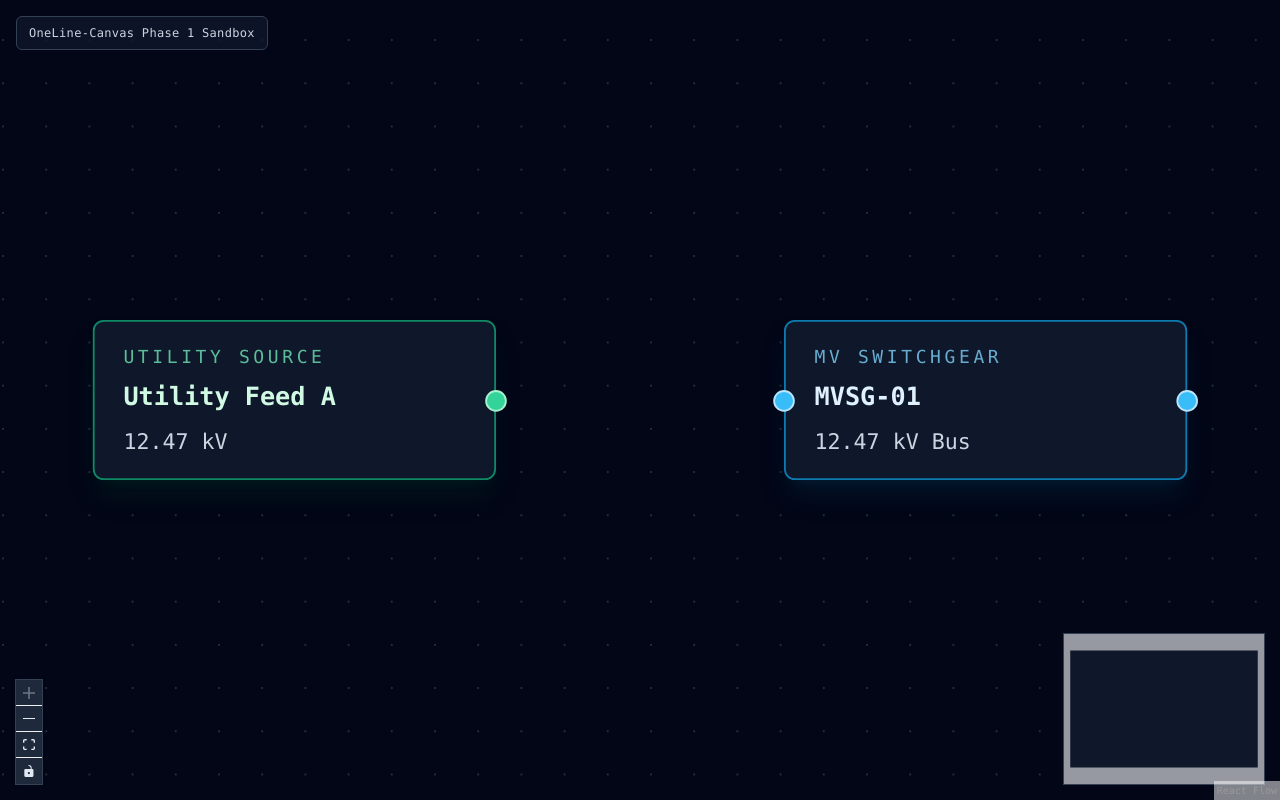
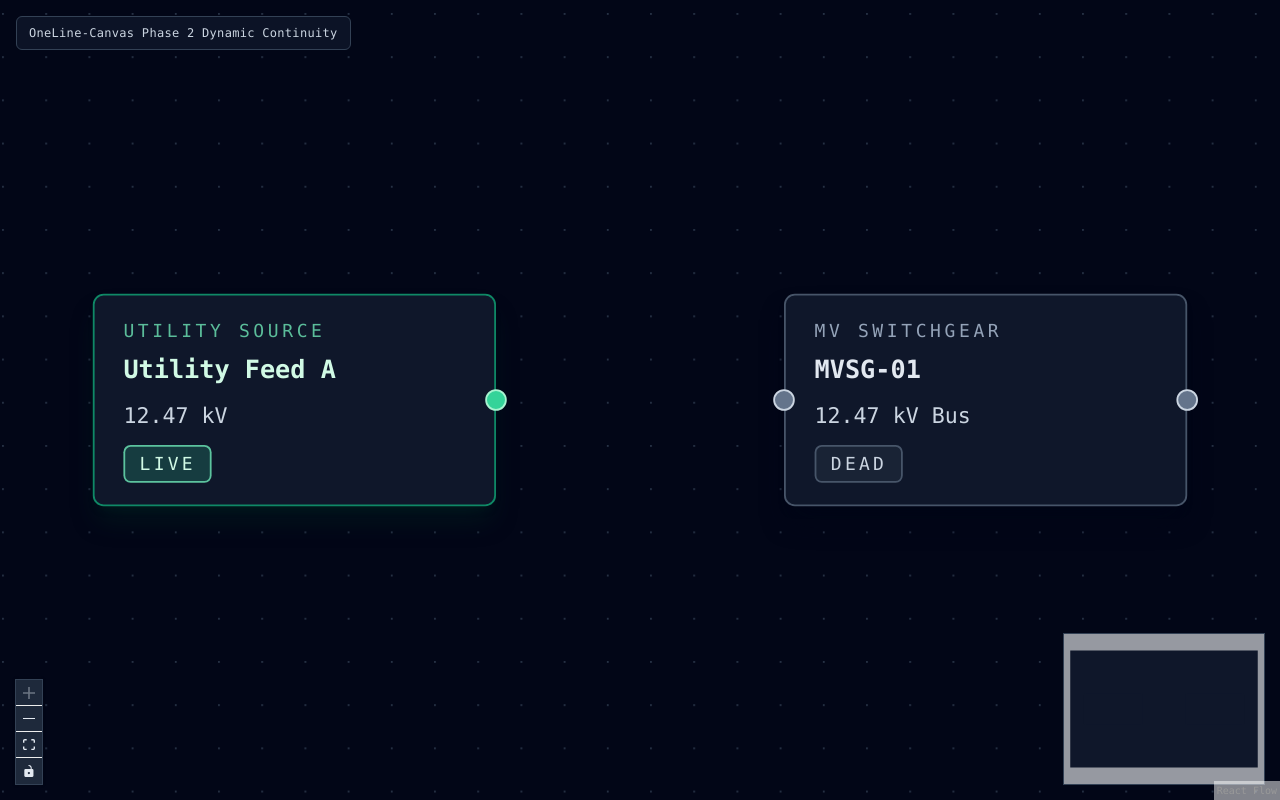
Before and after one commit to Nephtan/OneLine-Canvas, a React (Vite) app: page / in a window 1280 px wide. Built offline with nearby package versions, Linux system fonts and the light colour scheme.

Commit message:
Implement phase conflict and backfeed power flow visualization

```diff
--- a/src/App.jsx
+++ b/src/App.jsx
@@ -11,10 +11,17 @@ import {
 import "@xyflow/react/dist/style.css";
 import UtilityNode from "./nodes/UtilityNode";
 import MVSGNode from "./nodes/MVSGNode";
+import BreakerEdge from "./edges/BreakerEdge";
+import usePowerFlow from "./hooks/usePowerFlow";
+import { BREAKER_STATE } from "./engine/powerFlow";
 
 const nodeTypes = {
   utility: UtilityNode,
   mvsg: MVSGNode
+};
+
+const edgeTypes = {
+  breaker: BreakerEdge
 };
 
 function buildInitialSandboxGraph() {
@@ -58,8 +65,21 @@ function buildInitialSandboxGraph() {
 
 function App() {
   const initialGraph = useMemo(() => buildInitialSandboxGraph(), []);
-  const [nodes, setNodes, onNodesChange] = useNodesState(initialGraph.nodes);
+  const [nodes, , onNodesChange] = useNodesState(initialGraph.nodes);
   const [edges, setEdges, onEdgesChange] = useEdgesState(initialGraph.edges);
+  const { powerStateByNodeId } = usePowerFlow(nodes, edges);
+
+  const renderNodes = useMemo(
+    () =>
+      nodes.map((node) => ({
+        ...node,
+        data: {
+          ...node.data,
+          powerState: powerStateByNodeId[node.id] ?? "Dead"
+        }
+      })),
+    [nodes, powerStateByNodeId]
+  );
 
   const onConnect = useCallback(
     (connection) => {
@@ -67,9 +87,10 @@ function App() {
         addEdge(
           {
             ...connection,
-            type: "smoothstep",
-            animated: false,
-            style: { stroke: "#94a3b8", strokeWidth: 2.25 }
+            type: "breaker",
+            data: {
+              breakerState: BREAKER_STATE.OPEN
+            }
           },
           currentEdges
         )
@@ -78,11 +99,42 @@ function App() {
     [setEdges]
   );
 
+  const onEdgeClick = useCallback(
+    (event, edge) => {
+      event.preventDefault();
+      event.stopPropagation();
+
+      if (edge.type !== "breaker") {
+        return;
+      }
+
+      setEdges((currentEdges) =>
+        currentEdges.map((currentEdge) => {
+          if (currentEdge.id !== edge.id) {
+            return currentEdge;
+          }
+
+          const nextState =
+            currentEdge.data?.breakerState === BREAKER_STATE.CLOSED
+              ? BREAKER_STATE.OPEN
+              : BREAKER_STATE.CLOSED;
+
+          return {
+            ...currentEdge,
+            data: {
+              ...currentEdge.data,
+              breakerState: nextState
+            }
+          };
+        })
+      );
+    },
+    [setEdges]
+  );
+
   const defaultEdgeOptions = useMemo(
     () => ({
-      type: "smoothstep",
-      animated: false,
-      style: { stroke: "#94a3b8", strokeWidth: 2.25 }
+      type: "breaker"
     }),
     []
   );
@@ -90,12 +142,14 @@ function App() {
   return (
     <div className="fixed inset-0 h-screen w-screen bg-slate-950 font-mono text-slate-100">
       <ReactFlow
-        nodes={nodes}
+        nodes={renderNodes}
         edges={edges}
         nodeTypes={nodeTypes}
+        edgeTypes={edgeTypes}
         onNodesChange={onNodesChange}
         onEdgesChange={onEdgesChange}
         onConnect={onConnect}
+        onEdgeClick={onEdgeClick}
         defaultEdgeOptions={defaultEdgeOptions}
         fitView
         minZoom={0.2}
@@ -115,7 +169,7 @@ function App() {
       </ReactFlow>
 
       <div className="pointer-events-none absolute left-4 top-4 rounded-md border border-slate-700 bg-slate-900/80 px-3 py-2 text-xs tracking-wide text-slate-300">
-        OneLine-Canvas Phase 1 Sandbox
+        OneLine-Canvas Phase 2 Dynamic Continuity
       </div>
     </div>
   );
--- /dev/null
+++ b/src/edges/BreakerEdge.jsx
@@ -0,0 +1,64 @@
+import { BaseEdge, EdgeLabelRenderer, getSmoothStepPath } from "@xyflow/react";
+import { BREAKER_STATE, normalizeBreakerState } from "../engine/powerFlow";
+
+const OPEN_EDGE_STYLE = {
+  stroke: "#64748b",
+  strokeWidth: 2.2,
+  strokeDasharray: "9 7",
+  opacity: 0.8
+};
+
+const CLOSED_EDGE_STYLE = {
+  stroke: "#facc15",
+  strokeWidth: 2.8,
+  filter: "drop-shadow(0 0 6px rgba(250, 204, 21, 0.85))"
+};
+
+function BreakerEdge({
+  id,
+  sourceX,
+  sourceY,
+  targetX,
+  targetY,
+  sourcePosition,
+  targetPosition,
+  data
+}) {
+  const breakerState = normalizeBreakerState(data?.breakerState);
+  const isClosed = breakerState === BREAKER_STATE.CLOSED;
+  const [edgePath, labelX, labelY] = getSmoothStepPath({
+    sourceX,
+    sourceY,
+    sourcePosition,
+    targetX,
+    targetY,
+    targetPosition
+  });
+
+  return (
+    <>
+      <BaseEdge
+        id={id}
+        path={edgePath}
+        style={isClosed ? CLOSED_EDGE_STYLE : OPEN_EDGE_STYLE}
+        interactionWidth={34}
+        className="cursor-pointer"
+      />
+
+      <EdgeLabelRenderer>
+        <div
+          style={{ left: `${labelX}px`, top: `${labelY}px` }}
+          className={`pointer-events-none absolute -translate-x-1/2 -translate-y-1/2 rounded border px-2 py-0.5 text-[10px] uppercase tracking-[0.2em] ${
+            isClosed
+              ? "border-amber-300/80 bg-amber-400/25 text-amber-100"
+              : "border-slate-500 bg-slate-900/90 text-slate-300"
+          }`}
+        >
+          {isClosed ? "Closed" : "Open"}
+        </div>
+      </EdgeLabelRenderer>
+    </>
+  );
+}
+
+export default BreakerEdge;
--- /dev/null
+++ b/src/engine/powerFlow.js
@@ -0,0 +1,98 @@
+export const BREAKER_STATE = {
+  OPEN: "open",
+  CLOSED: "closed"
+};
+
+export function normalizeBreakerState(state) {
+  return state === BREAKER_STATE.CLOSED
+    ? BREAKER_STATE.CLOSED
+    : BREAKER_STATE.OPEN;
+}
+
+export function createTopologyKey(nodes, edges) {
+  const nodeSignature = nodes
+    .map((node) => `${node.id}:${node.type ?? "default"}`)
+    .sort();
+
+  const edgeSignature = edges
+    .map((edge) => {
+      const breakerState = normalizeBreakerState(edge.data?.breakerState);
+      return `${edge.source}->${edge.target}:${breakerState}`;
+    })
+    .sort();
+
+  return JSON.stringify({
+    nodes: nodeSignature,
+    edges: edgeSignature
+  });
+}
+
+export function evaluatePowerFlow(nodes, edges) {
+  const nodeIds = nodes.map((node) => node.id);
+  const validNodeIdSet = new Set(nodeIds);
+  const adjacencySets = new Map();
+
+  for (const nodeId of nodeIds) {
+    adjacencySets.set(nodeId, new Set());
+  }
+
+  for (const edge of edges) {
+    const breakerState = normalizeBreakerState(edge.data?.breakerState);
+
+    if (breakerState !== BREAKER_STATE.CLOSED) {
+      continue;
+    }
+
+    if (!validNodeIdSet.has(edge.source) || !validNodeIdSet.has(edge.target)) {
+      continue;
+    }
+
+    adjacencySets.get(edge.source).add(edge.target);
+    adjacencySets.get(edge.target).add(edge.source);
+  }
+
+  const utilitySourceIds = nodes
+    .filter((node) => node.type === "utility")
+    .map((node) => node.id);
+
+  const liveNodeIds = new Set(utilitySourceIds);
+  const queue = [...utilitySourceIds];
+  let readIndex = 0;
+
+  while (readIndex < queue.length) {
+    const currentNodeId = queue[readIndex];
+    readIndex += 1;
+
+    const neighbors = adjacencySets.get(currentNodeId);
+
+    if (!neighbors) {
+      continue;
+    }
+
+    for (const neighborId of neighbors) {
+      if (liveNodeIds.has(neighborId)) {
+        continue;
+      }
+
+      liveNodeIds.add(neighborId);
+      queue.push(neighborId);
+    }
+  }
+
+  const powerStateByNodeId = {};
+
+  for (const nodeId of nodeIds) {
+    powerStateByNodeId[nodeId] = liveNodeIds.has(nodeId) ? "Live" : "Dead";
+  }
+
+  const adjacencyByNodeId = {};
+
+  for (const [nodeId, neighborSet] of adjacencySets.entries()) {
+    adjacencyByNodeId[nodeId] = Array.from(neighborSet).sort();
+  }
+
+  return {
+    powerStateByNodeId,
+    adjacencyByNodeId
+  };
+}
--- /dev/null
+++ b/src/hooks/usePowerFlow.js
@@ -0,0 +1,29 @@
+import { useMemo, useRef } from "react";
+import { createTopologyKey, evaluatePowerFlow } from "../engine/powerFlow";
+
+function usePowerFlow(nodes, edges) {
+  const topologyKey = useMemo(() => createTopologyKey(nodes, edges), [nodes, edges]);
+  const cacheRef = useRef({
+    topologyKey: null,
+    result: {
+      powerStateByNodeId: {},
+      adjacencyByNodeId: {}
+    }
+  });
+
+  return useMemo(() => {
+    if (cacheRef.current.topologyKey === topologyKey) {
+      return cacheRef.current.result;
+    }
+
+    const nextResult = evaluatePowerFlow(nodes, edges);
+    cacheRef.current = {
+      topologyKey,
+      result: nextResult
+    };
+
+    return nextResult;
+  }, [topologyKey]);
+}
+
+export default usePowerFlow;
--- a/src/nodes/MVSGNode.jsx
+++ b/src/nodes/MVSGNode.jsx
@@ -1,25 +1,60 @@
 import { Handle, Position } from "@xyflow/react";
 
 function MVSGNode({ data }) {
+  const isLive = data.powerState === "Live";
+
   return (
-    <div className="min-w-56 rounded-md border border-sky-500/70 bg-slate-900 px-4 py-3 text-left shadow-lg shadow-sky-950/40">
-      <div className="text-[10px] uppercase tracking-[0.2em] text-sky-300/80">
+    <div
+      className={`min-w-56 rounded-md bg-slate-900 px-4 py-3 text-left ${
+        isLive
+          ? "border border-amber-300/90 shadow-[0_0_0_1px_rgba(250,204,21,0.35),0_0_20px_rgba(250,204,21,0.35)]"
+          : "border border-slate-600 shadow-lg shadow-slate-950/70"
+      }`}
+    >
+      <div
+        className={`text-[10px] uppercase tracking-[0.2em] ${
+          isLive ? "text-amber-200/90" : "text-slate-400"
+        }`}
+      >
         MV Switchgear
       </div>
-      <div className="mt-1 text-sm font-semibold text-sky-100">{data.label}</div>
+      <div
+        className={`mt-1 text-sm font-semibold ${
+          isLive ? "text-amber-100" : "text-slate-200"
+        }`}
+      >
+        {data.label}
+      </div>
       <div className="mt-2 text-xs text-slate-300">{data.nominalVoltage}</div>
+      <div
+        className={`mt-2 inline-block rounded border px-2 py-0.5 text-[10px] uppercase tracking-[0.18em] ${
+          isLive
+            ? "border-amber-300/80 bg-amber-400/20 text-amber-100"
+            : "border-slate-600 bg-slate-800/70 text-slate-300"
+        }`}
+      >
+        {data.powerState ?? "Dead"}
+      </div>
 
       <Handle
         id="mvsg-in"
         type="target"
         position={Position.Left}
-        className="h-3 w-3 border border-sky-200 bg-sky-400"
+        className={`h-3 w-3 ${
+          isLive
+            ? "border border-amber-100 bg-amber-300"
+            : "border border-slate-300 bg-slate-500"
+        }`}
       />
       <Handle
         id="mvsg-out"
         type="source"
         position={Position.Right}
-        className="h-3 w-3 border border-sky-200 bg-sky-400"
+        className={`h-3 w-3 ${
+          isLive
+            ? "border border-amber-100 bg-amber-300"
+            : "border border-slate-300 bg-slate-500"
+        }`}
       />
     </div>
   );
--- a/src/nodes/UtilityNode.jsx
+++ b/src/nodes/UtilityNode.jsx
@@ -1,6 +1,8 @@
 import { Handle, Position } from "@xyflow/react";
 
 function UtilityNode({ data }) {
+  const isLive = data.powerState === "Live";
+
   return (
     <div className="min-w-56 rounded-md border border-emerald-500/70 bg-slate-900 px-4 py-3 text-left shadow-lg shadow-emerald-950/40">
       <div className="text-[10px] uppercase tracking-[0.2em] text-emerald-300/80">
@@ -10,6 +12,15 @@ function UtilityNode({ data }) {
         {data.label}
       </div>
       <div className="mt-2 text-xs text-slate-300">{data.voltage}</div>
+      <div
+        className={`mt-2 inline-block rounded border px-2 py-0.5 text-[10px] uppercase tracking-[0.18em] ${
+          isLive
+            ? "border-emerald-300/80 bg-emerald-400/20 text-emerald-100"
+            : "border-slate-600 bg-slate-800/70 text-slate-300"
+        }`}
+      >
+        {data.powerState ?? "Dead"}
+      </div>
 
       <Handle
         id="utility-out"
```
Also changed, not shown: 3 other files (tests, documents, lock files or other folders).
